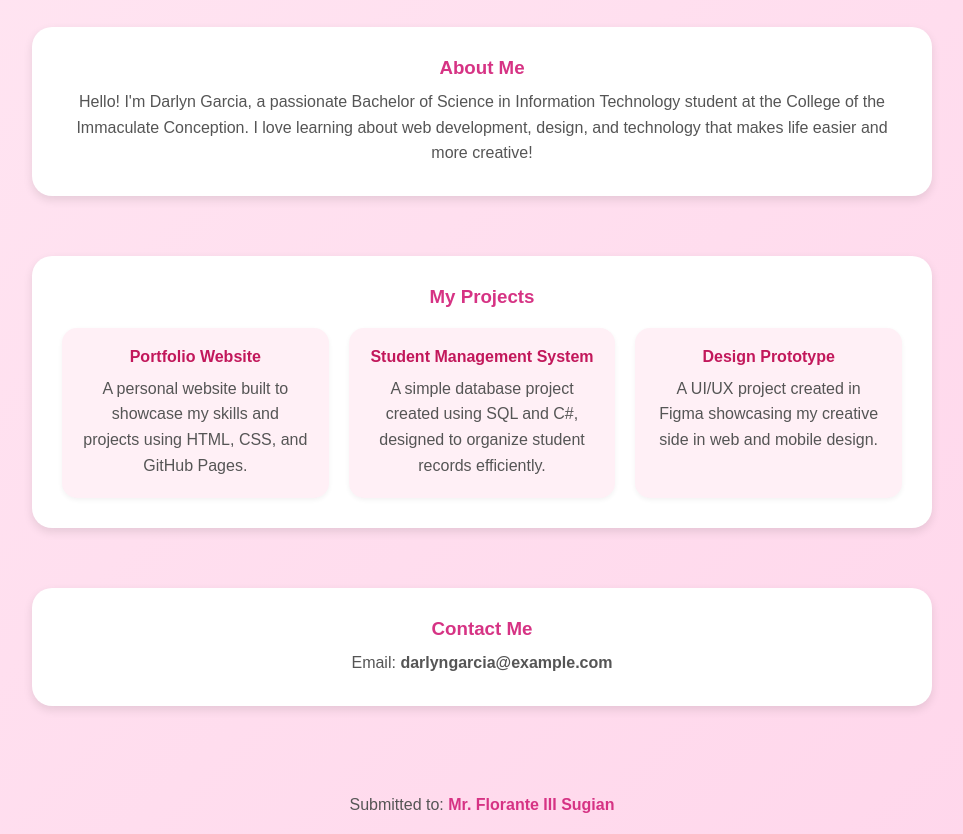
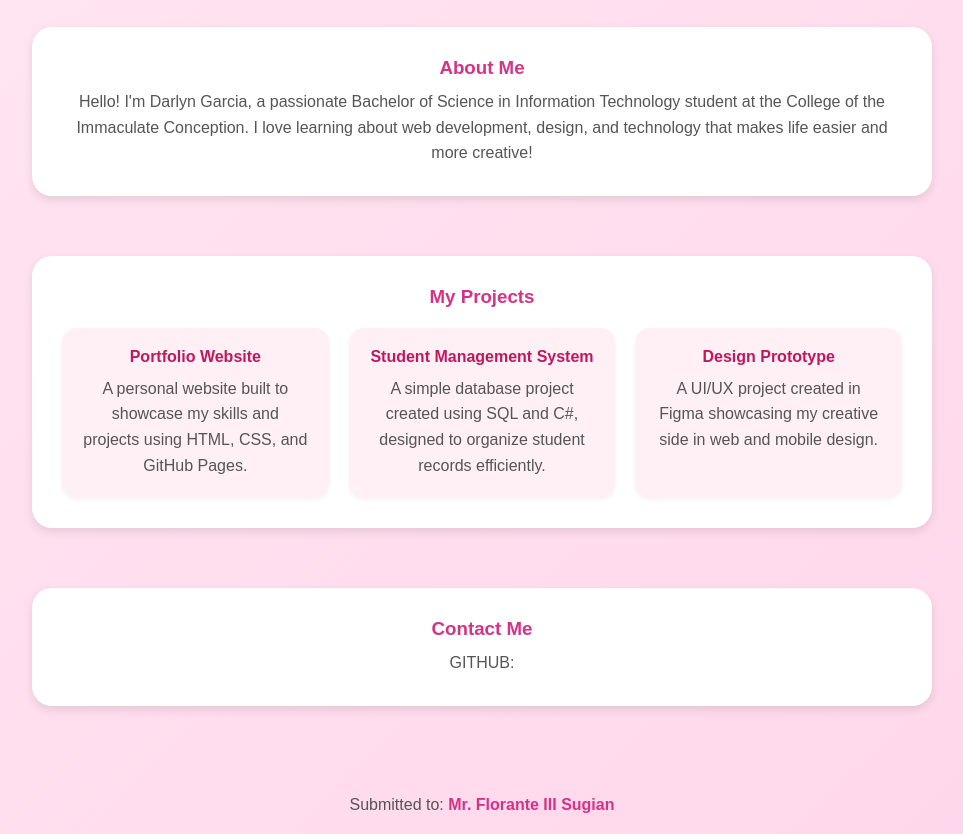
Before and after one commit to darlyngarcia20/darlyn.github.io, a plain HTML site: page index.html in a window 1280 px wide. Shown: the part 166-1000 px from the top of the page, without its empty margins (158-1121 px from the left). Drawn offline with Linux system fonts and the light colour scheme.

Commit message:
Update index.html

```diff
--- a/index.html
+++ b/index.html
@@ -120,7 +120,7 @@
 
   <section id="contact">
     <h3>Contact Me</h3>
-    <p>Email: <strong>darlyngarcia@example.com</strong></p>
+    <p>GITHUB: <darlyn.github.io</strong></p>
   </section>
 
   <footer>
```
